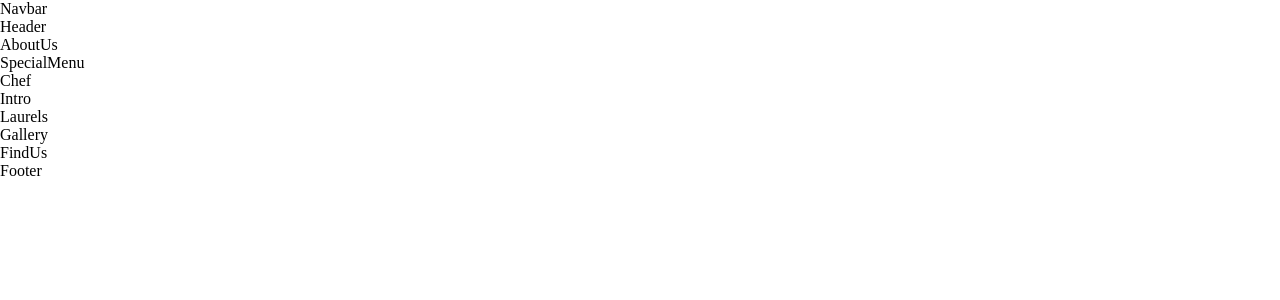
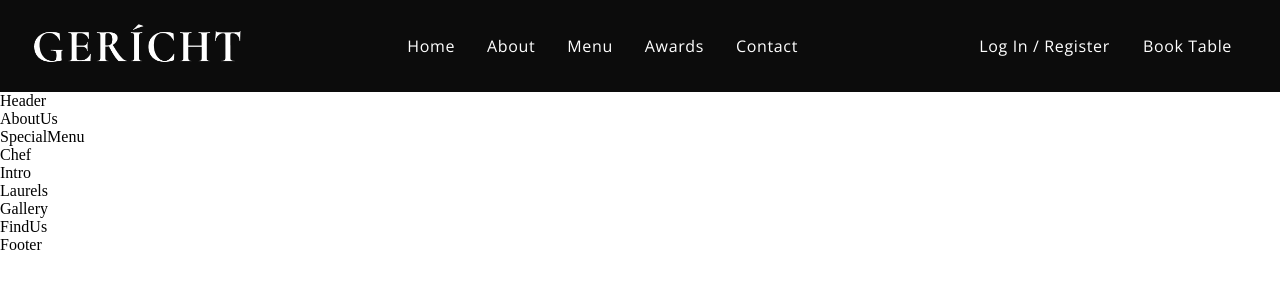
Before and after one commit to AlejandroPinto99/restaurant-webage, a React (Vite) app: page / in a window 1280 px wide. Shown: the top 300 px of the page. Built offline with nearby package versions, Linux system fonts and the light colour scheme; a web font is replaced by a local one.

Commit message:
Adding navbar

```diff
--- a/src/components/Navbar/Navbar.css
+++ b/src/components/Navbar/Navbar.css
@@ -0,0 +1,135 @@
+.app__navbar {
+    width: 100%;
+    display: flex;
+    justify-content: space-between;
+    align-items: center;
+    background-color: var(--color-black);
+
+    padding: 1rem 2rem
+}
+
+.app__navbar-logo {
+    display: flex;
+    justify-content: flex-start;
+    align-items: center;
+}
+
+.app__navbar-logo img {
+    width: 150px;
+}
+
+.app__navbar-links {
+    flex: 1;
+    display: flex;
+    justify-content: center;
+    align-items: center;
+
+    list-style: none;
+}
+
+.app__navbar-links li {
+    margin: 0 1rem;
+    cursor: pointer;
+}
+
+.app__navbar-links li:hover {
+    color: var(--color-grey)
+}
+
+.app__navbar-login {
+    display: flex;
+    justify-content: flex-end;
+    align-items: center;
+}
+
+.app__navbar-login a {
+    margin: 0 1rem;
+    text-decoration: none;
+    transform: 0.5s ease;
+}
+
+.app__navbar-login a:hover {
+    border-bottom: 1px solid var(--color-golden) ;
+}
+
+.app__navbar-login div {
+    width: 1px;
+    height: 30px;
+    background-color: 1px solid var(--color-grey);
+}
+
+.app__navbar-smallscreen {
+    display: none;
+
+}
+
+.app__navbar-smallscreen_overlay {
+    position: fixed;
+    top: 0;
+    left: 0;
+    right: 0;
+    width: 100%;
+    height: 100vh;
+    background-color: var(--color-black);
+    transform: 0.5 ease;
+
+    flex-direction: column;
+    z-index: 5;
+}
+
+.app__navbar-smallscreen_overlay .overlay__close {
+    font: 27px;
+    color: var(--color-golden);
+    cursor: pointer;
+
+    position: absolute;
+    top: 20px;
+    right: 20px;
+}
+
+.app__navbar-smallscreen_links {
+    list-style: none;
+}
+
+.app__navbar-smallscreen_links > li {
+    margin: 2rem;
+    cursor: pointer;
+    color: var(--color-golden);
+    font-size: 2rem;
+    text-align: center;
+    font-family: var(--font-base);
+}
+
+.app__navbar-smallscreen_links > li:hover {
+    color: var(--color-white)
+}
+
+@media screen and (max-width: 2000px) {
+    .app__navbar-logo img {
+        width: 210px;
+    }
+
+}
+
+@media screen and (max-width: 1150px) {
+    .app__navbar-links {
+        display: none;
+    }
+
+    .app__navbar-smallscreen {
+        display: flex;
+    }
+}
+
+@media screen and (max-width: 650px) {
+    .app__navbar {
+        padding: 1rem;
+    }
+    .app__navbar-login {
+        display: none;
+    }
+
+    .app__navbar-logo img {
+        width: 110px;
+    }
+}
--- a/src/components/Navbar/Navbar.jsx
+++ b/src/components/Navbar/Navbar.jsx
@@ -1,11 +1,51 @@
-import React from 'react';
+import React, { useState } from 'react';
+import { GiHamburgerMenu } from 'react-icons/gi';
+import { MdOutlineRestaurantMenu } from 'react-icons/md';
+
+import images from '../../constants/images'
 
 import './Navbar.css';
 
-const Navbar = () => (
-  <div>
-    Navbar
-  </div>
-);
+const Navbar = () => {
+  const [toggleMenu, setToggleMenu] = useState(false);
 
+  return (
+    <nav class="app__navbar">
+      <div className="app__navbar-logo">
+        <img src={images.gericht} alt="app logo" />
+      </div>
+      <ul className="app__navbar-links">
+        <li className="p__opensans"><a href="#home">Home</a></li>
+        <li className="p__opensans"><a href="#about">About</a></li>
+        <li className="p__opensans"><a href="#menu">Menu</a></li>
+        <li className="p__opensans"><a href="#awards">Awards</a></li>
+        <li className="p__opensans"><a href="#contact">Contact</a></li>
+      </ul>
+      <div className="app__navbar-login">
+        <a href="#login" className="p__opensans">Log in / Register</a>
+        <div />
+        <a href="/" className="p__opensans">Book Table</a>
+      </div>
+      <div className="app__navbar-smallscreen">
+          <GiHamburgerMenu color="#fff" fontSize={27} onClick={() => setToggleMenu(true)} />
+            {
+              toggleMenu && (
+                <div className="app__navbar-smallscreen_overlay flex__center slide_bottom">
+                  <MdOutlineRestaurantMenu fontSize={27} onClick={() => setToggleMenu(false)} className="overlay__close" />
+                  <ul className="app__navbar-smallscreen_links">
+                    <li className="p__opensans"><a href="#home">Home</a></li>
+                    <li className="p__opensans"><a href="#about">About</a></li>
+                    <li className="p__opensans"><a href="#menu">Menu</a></li>
+                    <li className="p__opensans"><a href="#awards">Awards</a></li>
+                    <li className="p__opensans"><a href="#contact">Contact</a></li>
+                  </ul>
+                </div>
+              )
+            }
+
+      </div>
+    </nav>
+  );
+
+}
 export default Navbar;
```
